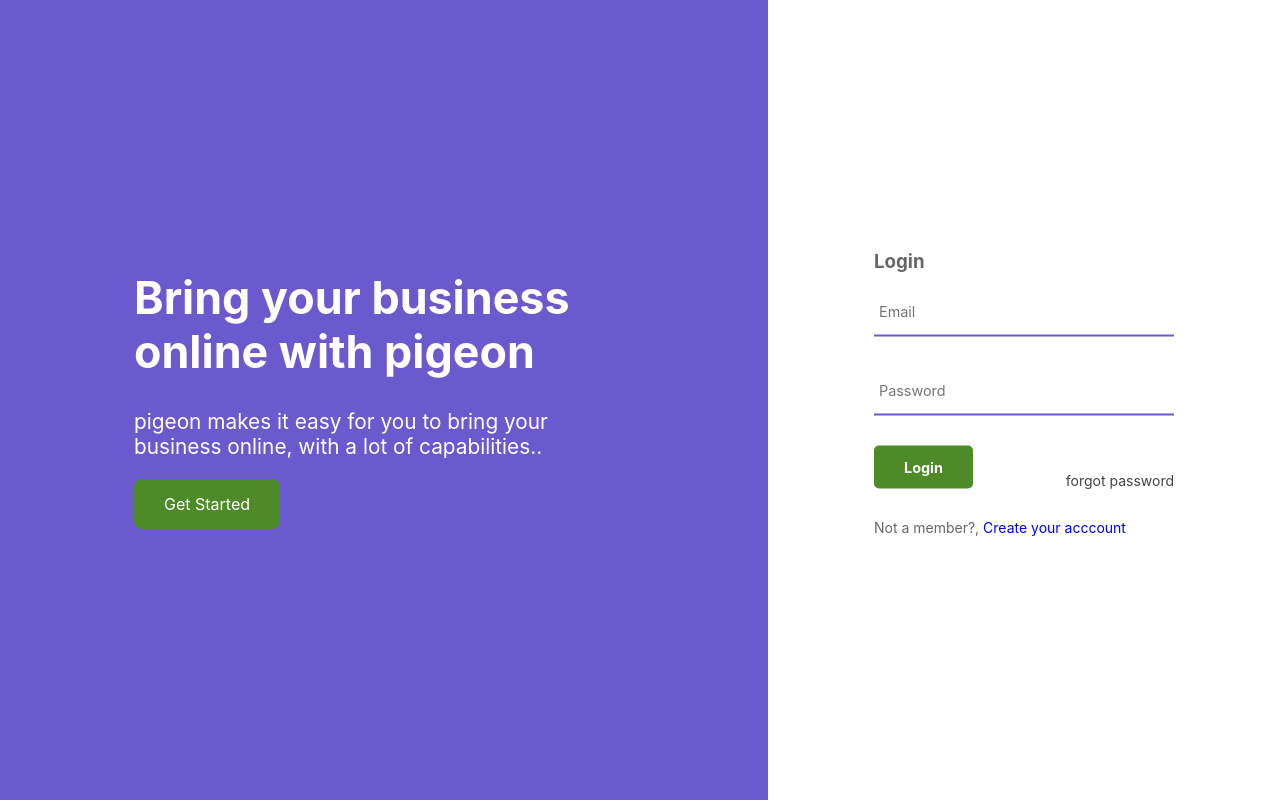
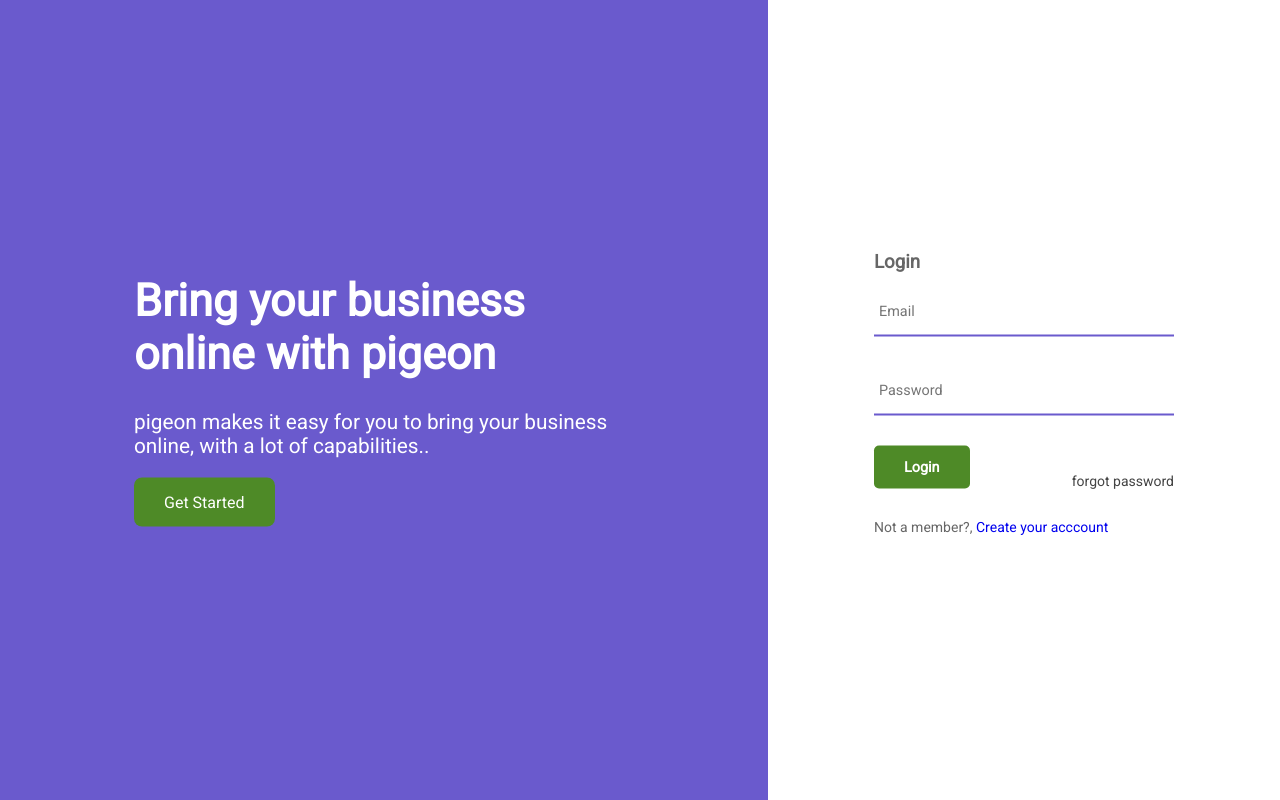
Before and after one commit to sammyodiagbe/shoppaa, a React (Create React App) app: page / in a window 1280 px wide. Built offline with nearby package versions, Linux system fonts and the light colour scheme.

Commit message:
style tweak

```diff
--- a/src/styles/index.css
+++ b/src/styles/index.css
@@ -1,10 +1,11 @@
+@import url("https://fonts.googleapis.com/css2?family=Roboto&display=swap");
 * {
   padding: 0;
   margin: 0;
   border: none;
   -webkit-box-sizing: border-box;
           box-sizing: border-box;
-  font-family: -apple-system, BlinkMacSystemFont, "Segoe UI", Roboto, Oxygen, Ubuntu, Cantarell, "Open Sans", "Helvetica Neue", sans-serif;
+  font-family: "Roboto", sans-serif;
   outline: none;
   -webkit-transition: all 300ms;
   transition: all 300ms;
@@ -17,5 +18,6 @@
 body {
   font-size: 16px;
   color: #666;
+  font-family: "Roboto", sans-serif;
 }
 /*# sourceMappingURL=index.css.map */
--- a/src/styles/index.scss
+++ b/src/styles/index.scss
@@ -1,3 +1,5 @@
+@import url("https://fonts.googleapis.com/css2?family=Roboto&display=swap");
+
 @import "./varialbles";
 
 * {
@@ -5,8 +7,7 @@
   margin: 0;
   border: none;
   box-sizing: border-box;
-  font-family: -apple-system, BlinkMacSystemFont, "Segoe UI", Roboto, Oxygen,
-    Ubuntu, Cantarell, "Open Sans", "Helvetica Neue", sans-serif;
+  font-family: "Roboto", sans-serif;
   outline: none;
   transition: all 300ms;
 }
@@ -18,5 +19,6 @@
 body {
   font-size: 16px;
   color: $default-color;
+  font-family: "Roboto", sans-serif;
   // background-color: $background-color;
 }
```
Also changed, not shown: 1 other file (tests, documents, lock files or other folders).
